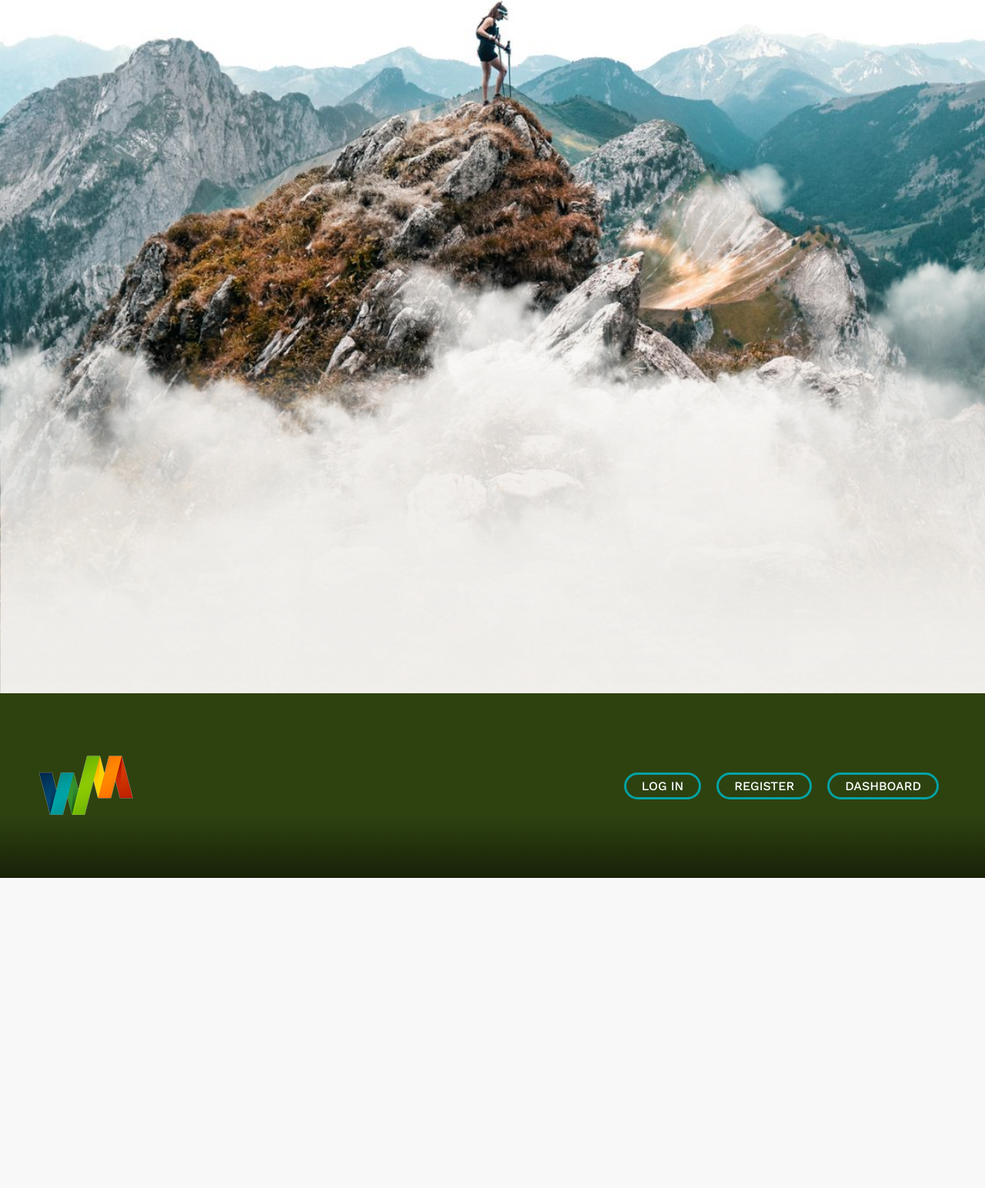
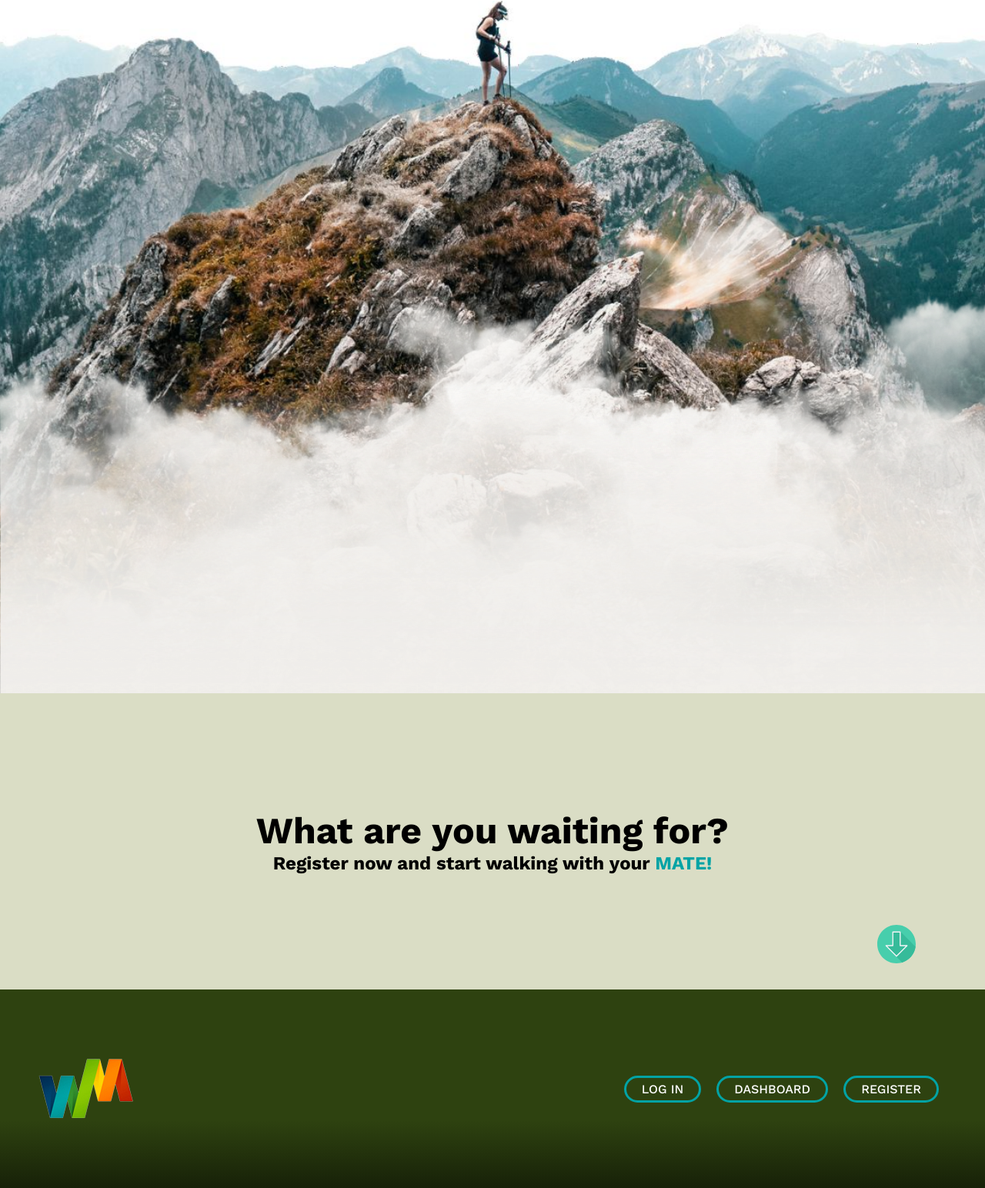
Before and after one commit to JEKO10/Walkmate, a Flask app: page / in a window 1280 px wide. Shown: the part 2493-4037 px from the top of the page at 77% size. Before the commit the page ends 3634 px from the top, so only its background shows below. Run offline with Flask 2, Linux system fonts and the light colour scheme.

Commit message:
register section finished

```diff
--- a/sass/_footer.scss
+++ b/sass/_footer.scss
@@ -1,14 +1,12 @@
 footer {
   @include flex(space-between, center);
-  min-height: 30vh;
-  padding: 0 50px;
+  padding: 90px 50px;
   background: rgb(46, 66, 16);
   background: linear-gradient(
     180deg,
     rgba(46, 66, 16, 1) 66%,
     rgba(46, 66, 16, 0.5) 100%
   );
-  //   background: #daddc5;
 
   ul {
     @include flex(center, center);
--- /dev/null
+++ b/sass/_register.scss
@@ -0,0 +1,33 @@
+.register {
+  position: relative;
+  background: #daddc5;
+  text-align: center;
+  font-family: $primaryFont;
+  padding: 150px 50px;
+
+  h1 {
+    font-size: 3rem;
+  }
+
+  h2 span {
+    text-transform: uppercase;
+    color: #01a3a5;
+  }
+
+  img {
+    position: absolute;
+    right: 90px;
+    bottom: 30px;
+    height: 50px;
+    animation: position infinite 500ms alternate;
+  }
+}
+
+@keyframes position {
+  from {
+    bottom: 0px;
+  }
+  to {
+    bottom: 35px;
+  }
+}
--- a/sass/main.scss
+++ b/sass/main.scss
@@ -3,6 +3,7 @@
 @import "about";
 @import "customers";
 @import "end";
+@import "register";
 @import "footer";
 
 * {
--- a/static/main.css
+++ b/static/main.css
@@ -275,6 +275,50 @@ header .hero img {
   width: 100%;
 }
 
+.register {
+  position: relative;
+  background: #daddc5;
+  text-align: center;
+  font-family: "Work Sans", sans-serif;
+  padding: 150px 50px;
+}
+
+.register h1 {
+  font-size: 3rem;
+}
+
+.register h2 span {
+  text-transform: uppercase;
+  color: #01a3a5;
+}
+
+.register img {
+  position: absolute;
+  right: 90px;
+  bottom: 30px;
+  height: 50px;
+  -webkit-animation: position infinite 500ms alternate;
+          animation: position infinite 500ms alternate;
+}
+
+@-webkit-keyframes position {
+  from {
+    bottom: 0px;
+  }
+  to {
+    bottom: 35px;
+  }
+}
+
+@keyframes position {
+  from {
+    bottom: 0px;
+  }
+  to {
+    bottom: 35px;
+  }
+}
+
 footer {
   display: -webkit-box;
   display: -ms-flexbox;
@@ -285,8 +329,7 @@ footer {
   -webkit-box-align: center;
       -ms-flex-align: center;
           align-items: center;
-  min-height: 30vh;
-  padding: 0 50px;
+  padding: 90px 50px;
   background: #2e4210;
   background: -webkit-gradient(linear, left top, left bottom, color-stop(66%, #2e4210), to(rgba(46, 66, 16, 0.5)));
   background: linear-gradient(180deg, #2e4210 66%, rgba(46, 66, 16, 0.5) 100%);
--- a/templates/index.html
+++ b/templates/index.html
@@ -127,12 +127,17 @@
       <!-- <div class="clouds"></div> -->
       <img src="../static/images/clouds.png" alt="IMG" class="clouds" />
     </section>
+    <section class="register">
+      <h1>What are you waiting for?</h1>
+      <h2>Register now and start walking with your <span>mate!</span></h2>
+      <img src="../static/icons/down-arrow.svg" alt="IMG" />
+    </section>
     <footer>
       <img src="../static/images/logo.png" alt="Logo" />
       <ul>
         <li>Log in</li>
+        <li>Dashboard</li>
         <li>Register</li>
-        <li>Dashboard</li>
       </ul>
     </footer>
     <script>
```
Also changed, not shown: static/icons/down-arrow.svg (added), 1 other file.
